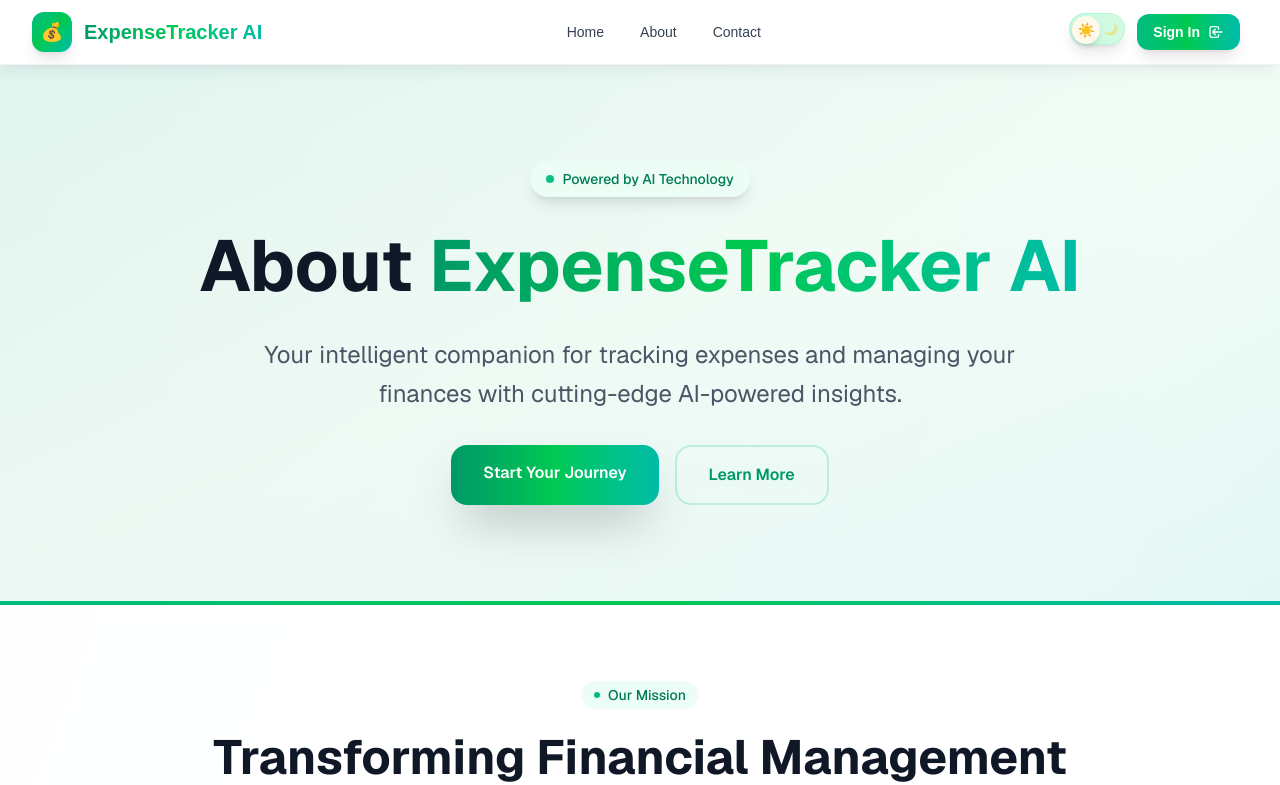
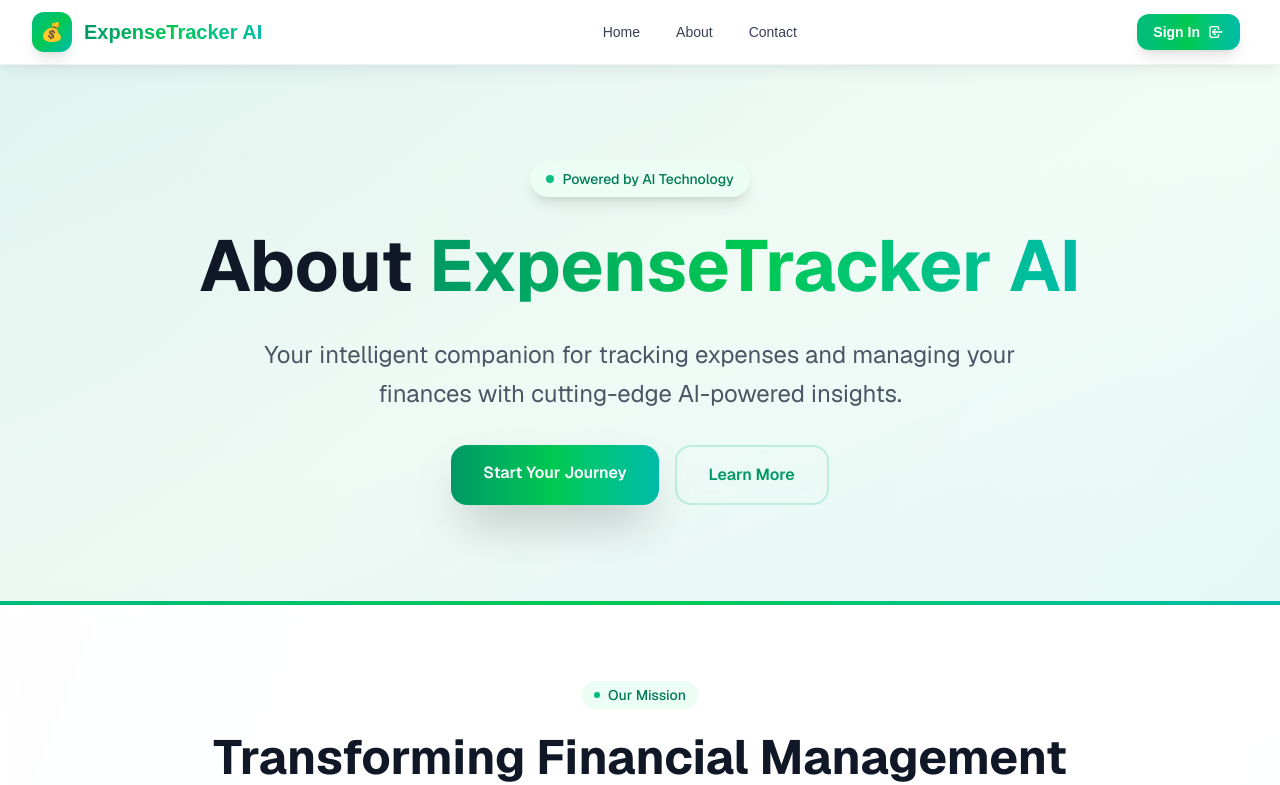
Before and after one commit to SuryanshShukla1002/Expense-Tracker-AI, a Next.js app: page /about in a window 1280 px wide. Shown: the top 785 px of the page. Built offline with nearby package versions, Linux system fonts and the light colour scheme; no server answers.

Commit message:
bug fixed

```diff
--- a/components/Navbar.tsx
+++ b/components/Navbar.tsx
@@ -69,9 +69,9 @@ export default function Navbar() {
           {/* Right Section */}
           <div className="flex items-center space-x-1 sm:space-x-2">
             {/* Theme Toggle */}
-            <div className="p-0.5 sm:p-1">
+            {/* <div className="p-0.5 sm:p-1">
               <ThemeToggle />
-            </div>
+            </div> */}
 
             {/* Authentication - Desktop */}
             <div className="hidden sm:block">
```
